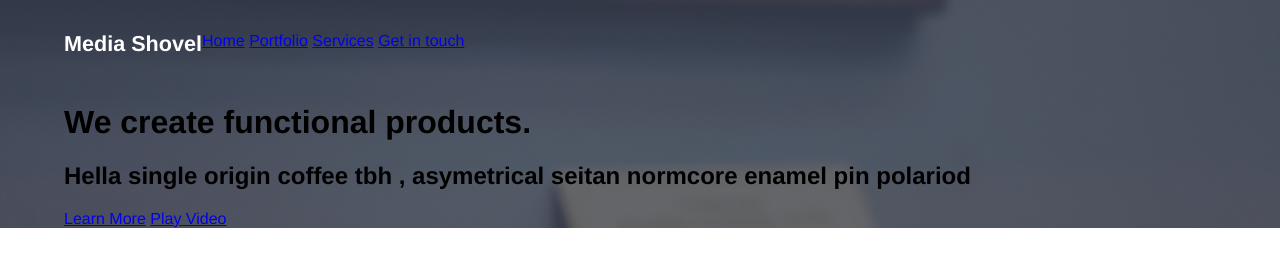
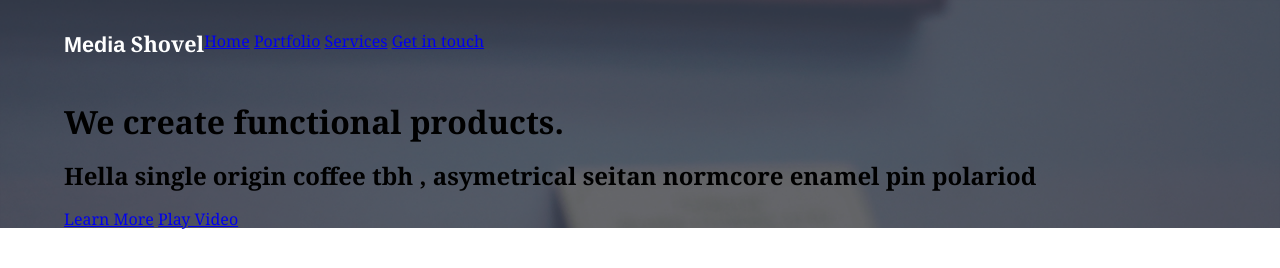
Before and after one commit to MediaShovel/Portfolio010317, a plain HTML site: page index.html in a window 1280 px wide. Drawn offline with nearby package versions, Linux system fonts and the light colour scheme; files that its build step writes are made by us from their sources.

Commit message:
style update

```diff
--- a/stylesheet.scss
+++ b/stylesheet.scss
@@ -9,7 +9,7 @@ $dark_grey: #3f3d4e;
 // - - - - Global Styles - - - - //
 
 body{
-  font-family: "Alber New Web", Helvetica, sans-serif;
+  font-family: "Modesto Expanded", Georgia, serif;
 }
 
 .wrapper{
@@ -21,7 +21,7 @@ body{
 // - - - - Banner Styles - - - - //
 
 #banner{
-  background-image: url(/Images/MediaShovelBanner.png);
+  background-image: url(Images/MediaShovelBanner.png);
   background-repeat: no-repeat;
   background-size: cover;
   header{
@@ -33,5 +33,8 @@ body{
     font-size: 1.35rem;
     float: left;
     margin: 0;
+    span{
+      font-family: "Bungee", Helvetica, sans-serif;
+    }
   }
 }
```
